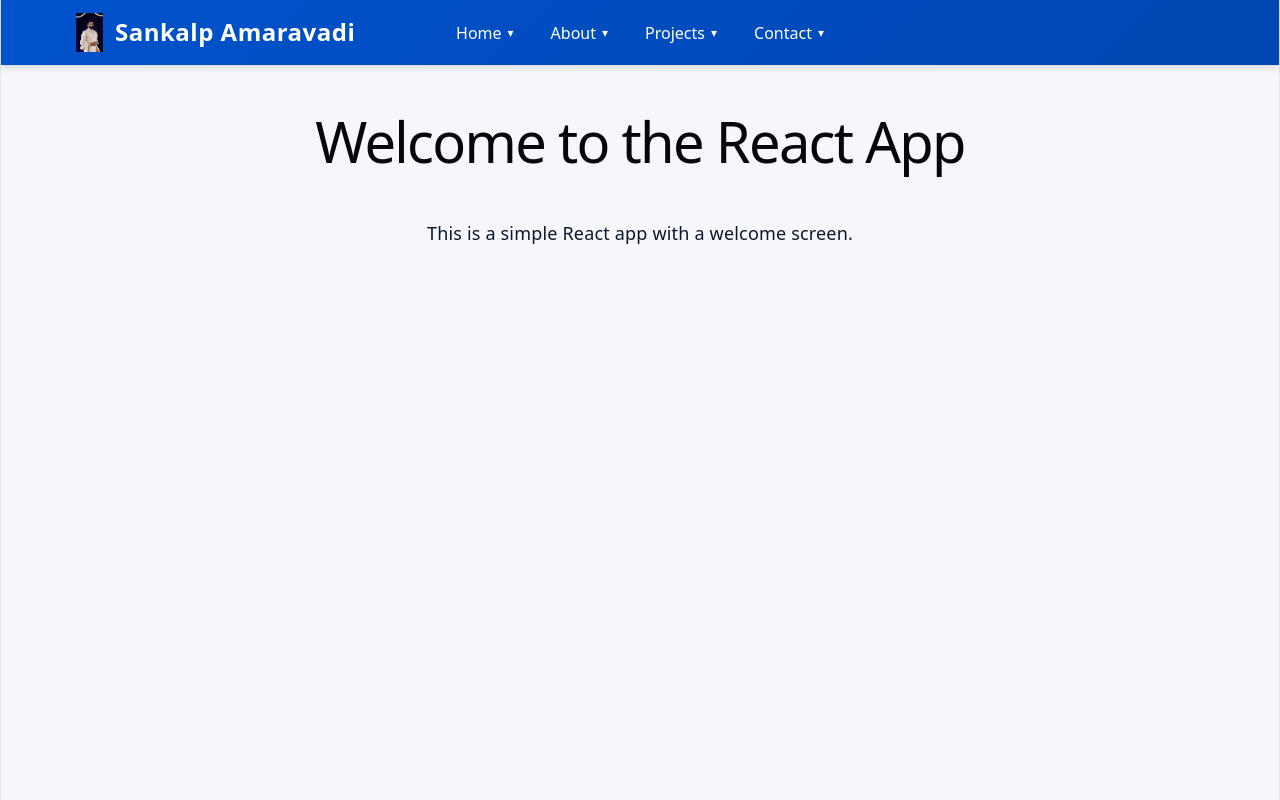
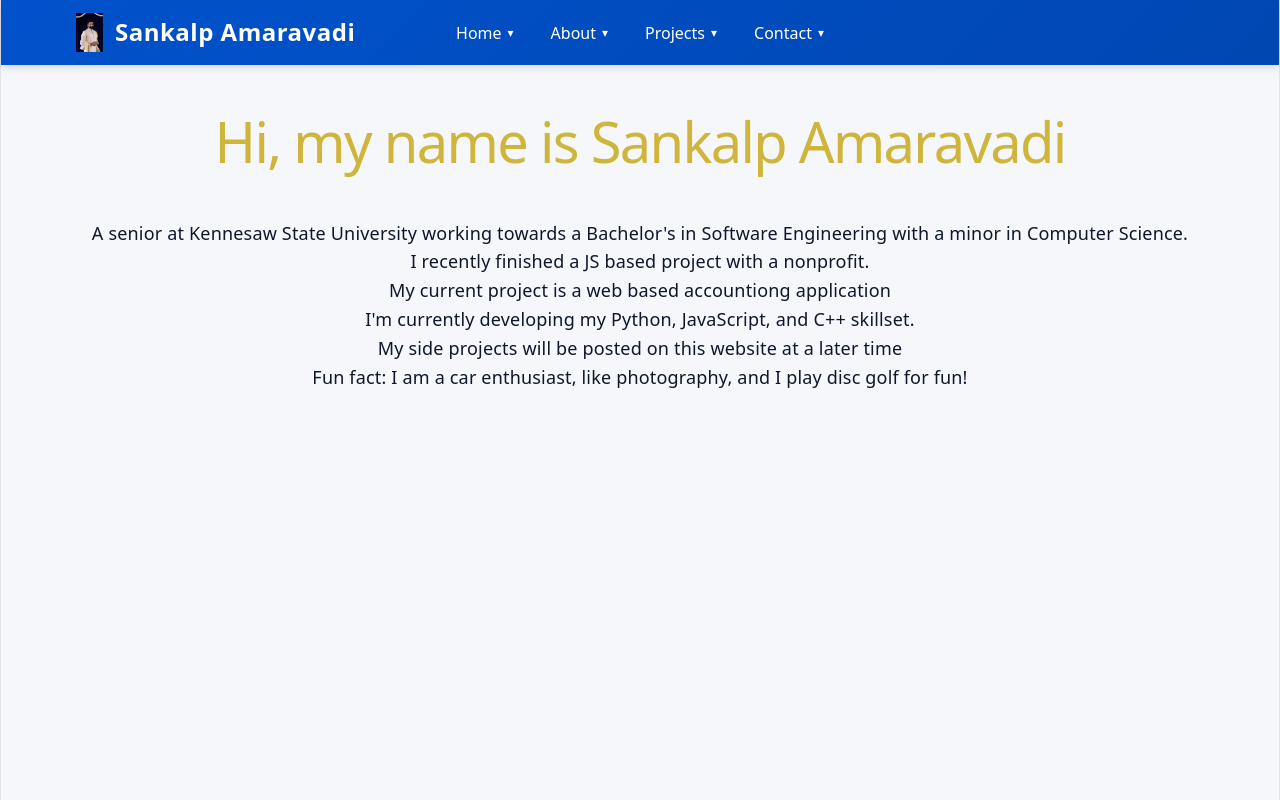
Before and after one commit to Leneord1/perso, a React (Vite) app: page / in a window 1280 px wide. Built offline with nearby package versions, Linux system fonts and the light colour scheme.

Commit message:
Changed Welcome Screen text

```diff
--- a/src/global.css
+++ b/src/global.css
@@ -57,6 +57,13 @@ body {
 :focus-visible {
     outline: 2px solid var(--pw-primary);
     outline-offset: 2px;
+}
+
+/* ------------------------------------------------------------
+   Headings
+   ------------------------------------------------------------ */
+h1 {
+    color: var(--pw-secondary);
 }
 
 /* ------------------------------------------------------------
--- a/src/pages/welcomeScreen.jsx
+++ b/src/pages/welcomeScreen.jsx
@@ -1,12 +1,20 @@
-import React, { useState, useEffect } from 'react';
+import React from 'react';
 import '../global.css'
 
 
 function WelcomeScreen() {
     return (
         <div className="welcome-screen">
-            <h1>Welcome to the React App</h1>
-            <p>This is a simple React app with a welcome screen.</p>
+            <h1>Hi, my name is Sankalp Amaravadi</h1>
+            <p>A senior at Kennesaw State University working towards a Bachelor's in Software Engineering with a minor in Computer Science.</p>
+
+            <ul>
+                <li>I recently finished a JS based project with a nonprofit.</li>
+                <li>My current project is a web based accountiong application</li>
+                <li>I'm currently developing my Python, JavaScript, and C++ skillset.</li>
+                <li>My side projects will be posted on this website at a later time</li>
+                <li>Fun fact: I am a car enthusiast, like photography, and I play disc golf for fun!</li>
+            </ul>
         </div>
     );
 }
```
